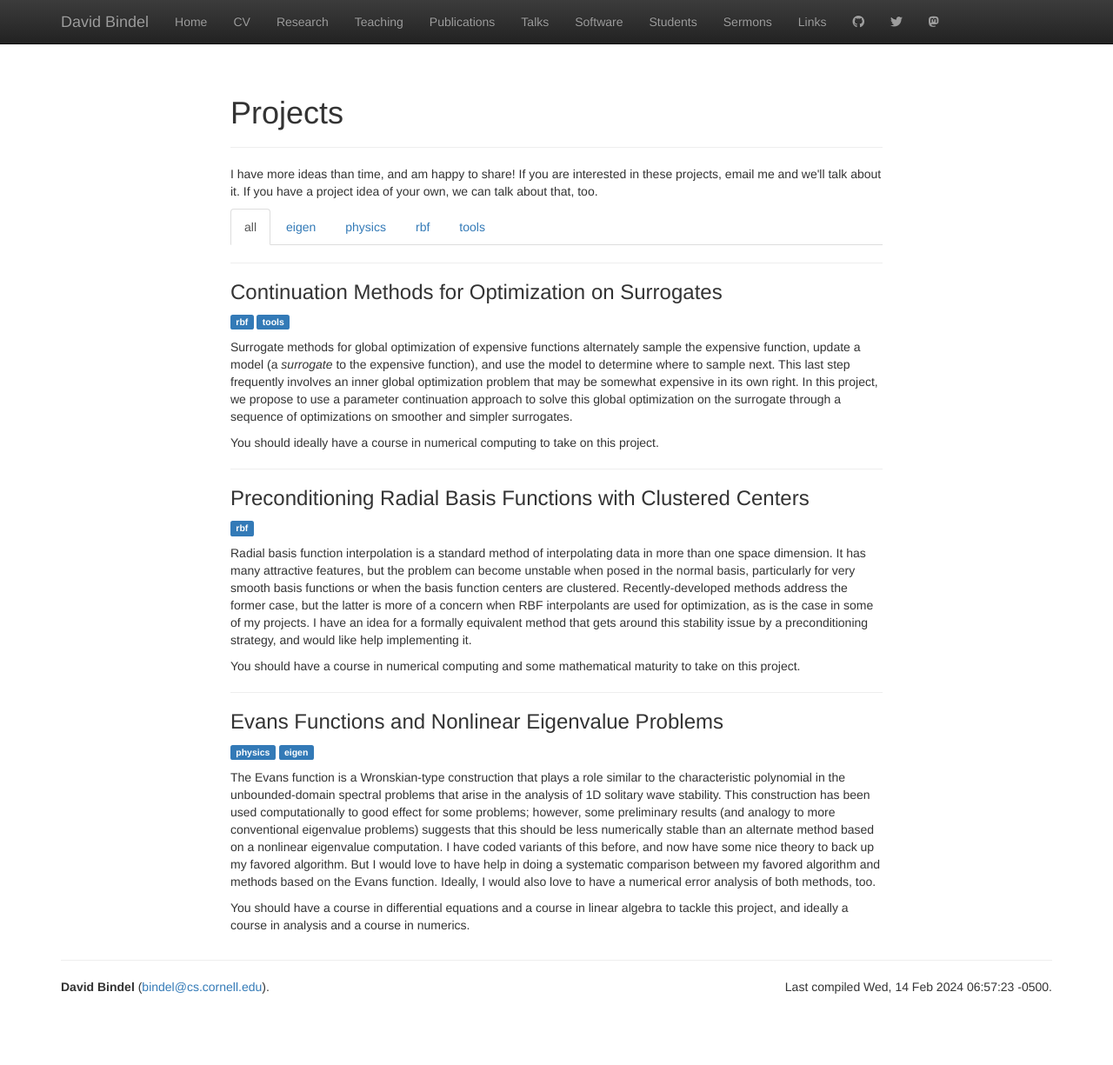
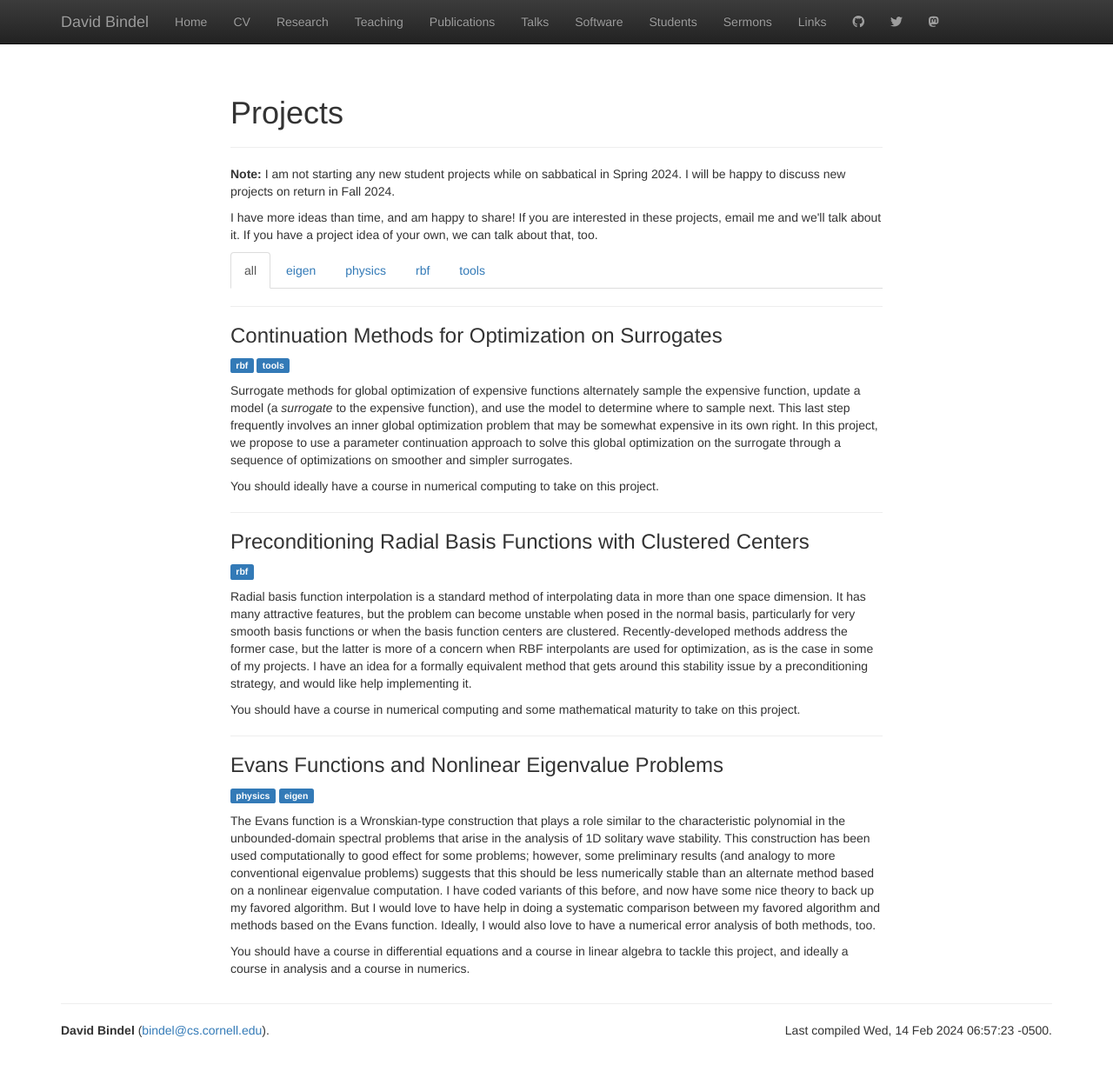
Before and after one commit to dbindel/cornell_web, a Jekyll site: the page built from meng.html, in a window 1280 px wide and 1225 px high. Shown: the whole window at 87% size. Built offline with Jekyll 4.4.1, drawn with Linux system fonts in a browser that asks for light colours; nearby versions of some CDN libraries.

Commit message:
Add sabbatical note to projects page.

```diff
--- a/meng.html
+++ b/meng.html
@@ -3,6 +3,12 @@ title: Projects
 layout: main
 js: [filtering.js]
 ---
+
+<p>
+  <b>Note:</b> I am not starting any new student projects while on sabbatical
+  in Spring 2024.  I will be happy to discuss new projects on return in
+  Fall 2024.
+</p>
 
 <p>
   I have more ideas than time, and am happy to share!  If you are
```
